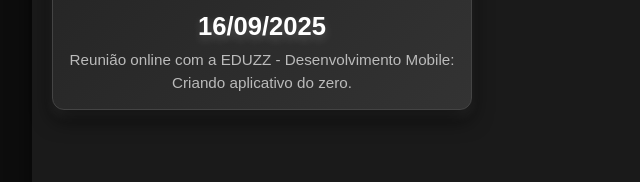
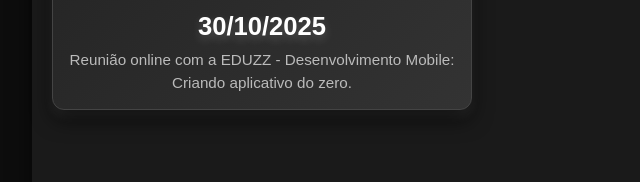
Before and after one commit to leonardoMartinsB/Portfolio-PTECH, a plain HTML site: page ptech.html in a window 1280 px wide. Shown: the part 4870-5052 px from the top of the page, 158-798 px from the left. Drawn offline with Linux system fonts and the light colour scheme.

Commit message:
Update ptech.html

```diff
--- a/ptech.html
+++ b/ptech.html
@@ -201,7 +201,7 @@
                     <div class="activity-card">
                         <img src="img/P-tech/30-10-25.jpeg" alt="Imagem da Atividade 2" onclick="openModal(this.src)">
                         <div class="activity-info">
-                            <h2>16/09/2025</h2>
+                            <h2>30/10/2025</h2>
                             <p>Reunião online com a EDUZZ -  Desenvolvimento Mobile: Criando aplicativo do zero.</p>
                         </div>
                     </div>
```
